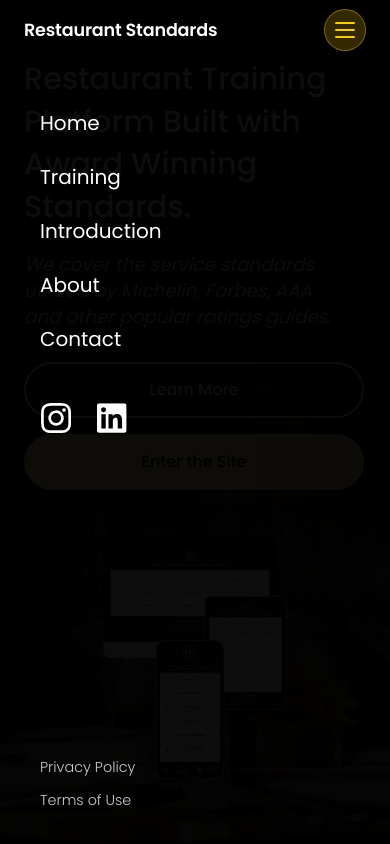
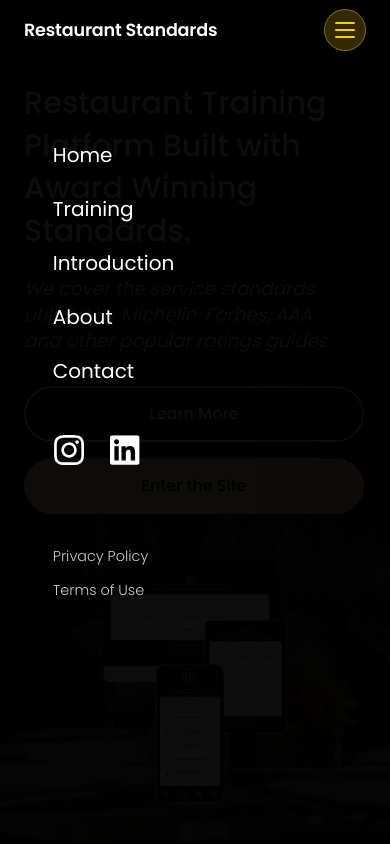
Before and after one commit to Dereks-Projects/restaurant-service-standards, a React (Vite) app: page / in a window 390 px wide. Both pictures are taken after a click on the button "Menu". Built offline with nearby package versions, Linux system fonts and the light colour scheme.

Commit message:
hamburger edit - spacing

```diff
--- a/src/components/HamburgerMenu.css
+++ b/src/components/HamburgerMenu.css
@@ -13,6 +13,7 @@
   height: calc(100vh - 60px);
   background: rgba(0, 0, 0, 0.95); /* Semi-transparent black */
   z-index: 998;
+  overflow: auto;
 
   /* Flexbox layout for vertical stacking */
   display: flex;
@@ -21,7 +22,7 @@
   align-items: flex-start;
 
   /* Padding and spacing */
-  padding: 3rem 2rem 2rem 2.5rem; /* Extra left padding for indent */
+  padding: 5rem 2rem 2rem 3.3rem; /* Extra left padding for indent */
 
   /* Animation */
   animation: slideInFromRight 0.3s ease-out;
@@ -98,7 +99,7 @@
   display: flex;
   flex-direction: column;
   gap: 0.75rem;
-  margin-top: auto; /* Push to bottom on mobile */
+  margin-top: 2rem;
 }
 
 .hamburger-menu__legal a {
--- a/src/styles/LandingPage.css
+++ b/src/styles/LandingPage.css
@@ -38,7 +38,7 @@
     display: flex;
     align-items: center;
     justify-content: center;
-    padding: 2rem 1.5rem;
+    padding: 5rem 1.5rem 2rem 1.5rem;
   }
 
   .landing-hero__container {
```
